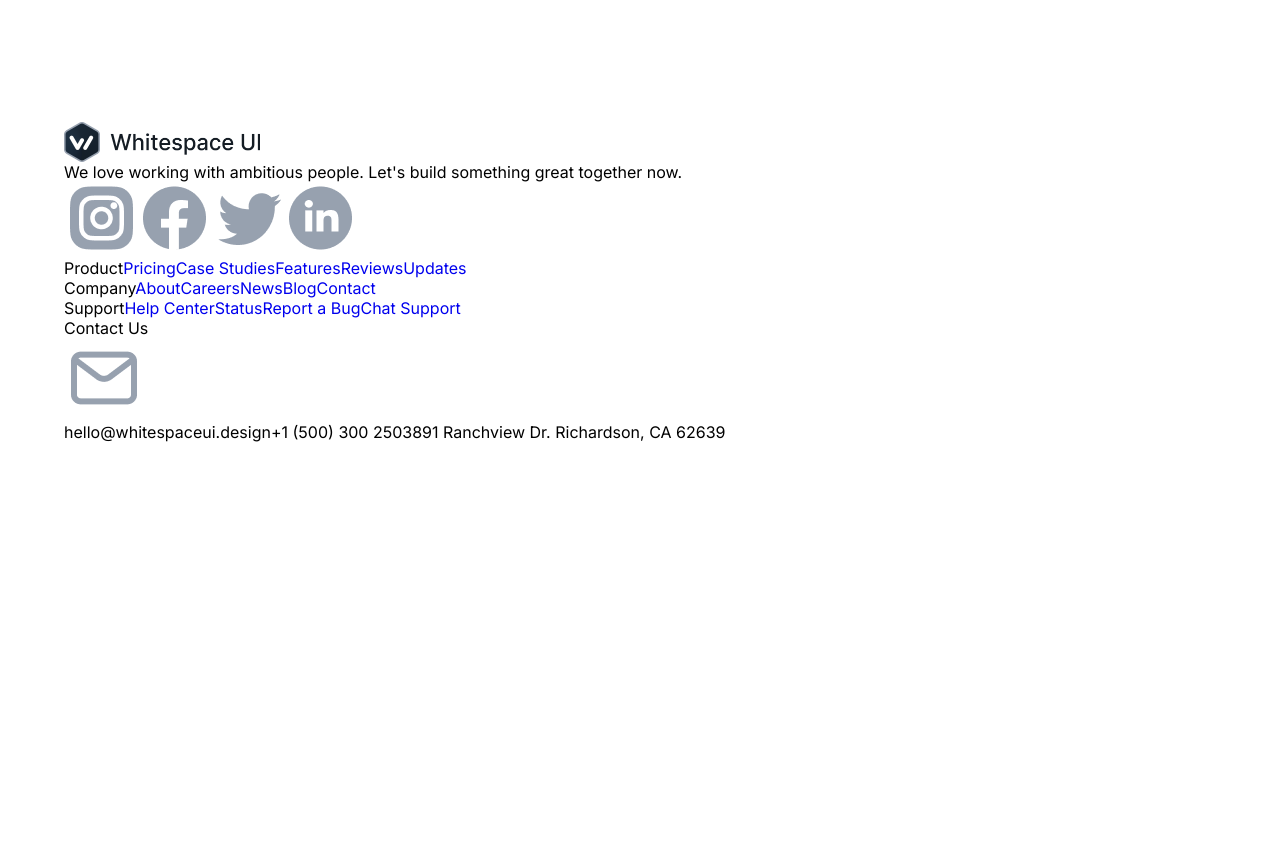
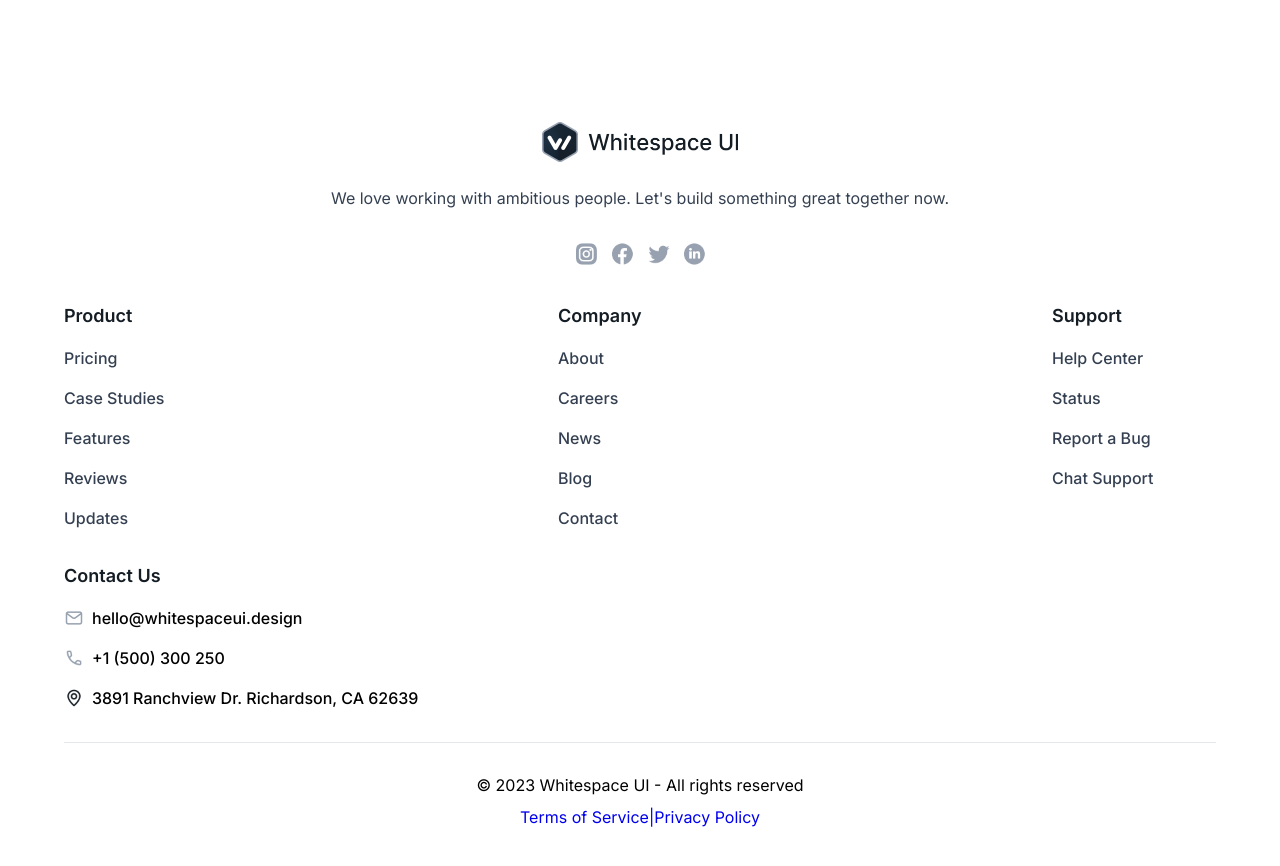
Before and after one commit to vizaanandyaa/whitespace-ui, a React (Vite) app: page / in a window 1280 px wide. Shown: the part 4820-5686 px from the top of the page. Before the commit the page ends 5342 px from the top, so only its background shows below. Built offline with nearby package versions, Linux system fonts and the light colour scheme.

Commit message:
footer progress

```diff
--- a/src/component/Footer.jsx
+++ b/src/component/Footer.jsx
@@ -4,62 +4,109 @@ import linkedin from "../assets/footer/linkedin.png";
 import facebook from "../assets/footer/facebook.png";
 import twitter from "../assets/footer/twitter.png";
 import instagram from "../assets/footer/instagram.png";
-import email from '../assets/footer/Email.png'
-import phone from '../assets/footer/Phone.png'
-import location from '../assets/footer/Location Point.png'
+import email from "../assets/footer/Email.png";
+import phone from "../assets/footer/Phone.png";
+import location from "../assets/footer/Location Point.png";
 
-function Footer(){
-    let socmedlinks = [{img: instagram, link:'https://www.instagram.com/'},{img:facebook,link:'https://www.facebook.com/'},{img:twitter,link:'https://www.twitter.com/'}, {img:linkedin,link:'https://www.linkedin.com/'}];
-    let footerLinks = [{title: 'Product', item:['Pricing','Case Studies','Features','Reviews','Updates']}, {title: 'Company', item:['About','Careers','News','Blog','Contact']}, {title: 'Support', item:['Help Center','Status','Report a Bug','Chat Support']}]
-    let footerContacts =[{item:['hello@whitespaceui.design','+1 (500) 300 250','3891 Ranchview Dr. Richardson, CA 62639'],icon:email,phone,location}]
+function Footer() {
+  let socmedlinks = [
+    { img: instagram, link: "https://www.instagram.com/" },
+    { img: facebook, link: "https://www.facebook.com/" },
+    { img: twitter, link: "https://www.twitter.com/" },
+    { img: linkedin, link: "https://www.linkedin.com/" },
+  ];
+  let footerLinks = [
+    {
+      title: "Product",
+      item: ["Pricing", "Case Studies", "Features", "Reviews", "Updates"],
+    },
+    { title: "Company", item: ["About", "Careers", "News", "Blog", "Contact"] },
+    {
+      title: "Support",
+      item: ["Help Center", "Status", "Report a Bug", "Chat Support"],
+    },
+  ];
+  let footerContacts = [
+    { item: "hello@whitespaceui.design", icon: email },
+    { item: "+1 (500) 300 250", icon: phone },
+    { item: "3891 Ranchview Dr. Richardson, CA 62639", icon: location },
+  ];
+  let footnoteLinks = ['Terms of Service', 'Privacy Policy']
 
-    return(
+  return (
     <>
       <footer className="compo footer container">
         <div className="footer-headline">
-                    <a className="logo">
+          <a className="logo footer-logo">
             <img className="logo-img" src={logo} alt="logo" />
             <img className="logo-text" src={logoText} alt="logotext" />
           </a>
-                    <p>We love working with ambitious people. Let's build something great together now.</p>
-                    <div className="footer-link">
-                        {socmedlinks.map((socmedlink,index)=>{
+          <p className="footer-desc">
+            We love working with ambitious people. Let's build something great
+            together now.
+          </p>
+          <div className="footer-socmed">
+            {socmedlinks.map((socmedlink, index) => {
+              return (
+                <a href={socmedlink.link} key={index}>
+                  <img className="footer-socmed-icon" src={socmedlink.img} alt="socmed-icon" />
+                </a>
+              );
+            })}
+          </div>
+        </div>
+        <div className="footer-contents">
+          <div className="footer-links">
+            {footerLinks.map((footerLink, index) => {
+              return (
+                <div className="footer-link" key={index}>
+                  <span className="footer-contents-title">
+                    {footerLink.title}
+                  </span>
+                  <div className="footer-contents-item">
+                    {footerLink.item.map((item, index) => {
+                        return (
+                        <a href="#" key={index}>
+                            {item}
+                        </a>
+                        );
+                    })}
+                  </div>
+                </div>
+              );
+            })}
+          </div>
+          <div className="footer-contacts">
+            <span className="footer-contents-title">Contact Us</span>
+            <div className="footer-contact-item">
+                {footerContacts.map((footerContact, index) => {
+                return (
+                    <div className="footer-contact" key={index}>
+                    <img src={footerContact.icon} />
+                    <p>{footerContact.item}</p>
+                    </div>
+                );
+                })}
+            </div>
+          </div>
+        </div>
+        <div className="footer-footnote">
+            <span className="footer-footnote-title">
+                © 2023 Whitespace UI - All rights reserved
+            </span>
+            <div className="footnote-child">
+                {footnoteLinks.map((footnoteLink,index)=>{
                     return(
-                                <a href={socmedlink.link} key={index}>
-                                    <img src={socmedlink.img} alt="socmed-icon" />
+                        <a key={index} href="#">
+                            {footnoteLinks.length - index > 0 && index !== 0 ? '|' + footnoteLink : footnoteLink}
                         </a>
                     )
                 })}
             </div>
         </div>
-                <div className="footer-contents">
-                    <div className="footer-links">
-                        {footerLinks.map((footerLink,index)=>{
-                            return(
-                                <div className="footer-link" key={index}>
-                                    <span className="footer-contents-title">{footerLink.title}</span>
-
-                                    <a className="footer-contents-item" href="#">{footerLink.item}</a>
-                                </div>
-                            )
-                        })}
-                    </div>
-                    <div className="footer-contacts">
-                        <span className="footer-contents-title">Contact Us</span>
-                        {footerContacts.map((footerContact,index)=>{
-                            return(
-                                <div className="footer-contact" key={index}>
-                                    <img src={footerContact.icon}/>
-                                    <p>{footerContact.item}</p>
-                                </div>
-                            )
-                        })}
-                    </div>
-                </div>
-                <div className="footer-footnote"></div>
       </footer>
     </>
-    )
+  );
 }
 
 export default Footer;
--- a/src/scss/footer.scss
+++ b/src/scss/footer.scss
@@ -1 +1,106 @@
 @import './color.scss';
+
+.footer-logo{
+    justify-content: center;
+    margin-bottom: 24px;
+}
+
+.footer-desc{
+    text-align: center;
+    font-weight: 400;
+    font-size: 16px;
+    line-height: 24px;
+    margin-bottom: 32px;
+    color: $lightblack;
+}
+
+.footer-socmed{
+    display: flex;
+    justify-content: center;
+    gap: 12px;
+}
+
+.footer-socmed a{
+    width: 24px;
+}
+
+.footer-socmed-icon{
+    width: 100%;
+}
+
+.footer-headline{
+    margin-bottom: 32px;
+}
+
+.footer-links{
+    display: flex;
+    flex-wrap: wrap;
+    justify-content: space-between;
+}
+
+.footer-link{
+    margin-bottom: 32px;
+    @media (min-width:378px){
+        width: 164px;
+    }
+}
+
+.footer-contents{
+    padding-bottom: 32px;
+    border-bottom: 1px solid $lightgrey;
+    margin-bottom: 32px;
+}
+
+.footer-contents-title{
+    margin-bottom: 16px;
+    display: block;
+    color: $lightblack2;
+    font-weight: 600;
+    font-size: 18px;
+    line-height: 28px;
+}
+
+.footer-contents-item{
+    display: flex;
+    flex-direction: column;
+    gap: 16px;
+}
+
+.footer-contents-item a{
+    font-weight: 500;
+    font-size: 16px;
+    line-height: 24px;
+    color: $lightblack;
+}
+
+.footer-contact-item{
+    display: flex;
+    flex-direction: column;
+    gap: 16px;
+}
+
+.footer-contact{
+    display: flex;
+    gap: 8px;
+    align-items: center;
+}
+
+
+.footer-contact img{
+    width: 20px;
+}
+
+.footer-contact p{
+    font-weight: 500;
+    font-size: 16px;
+    line-height: 24px;
+}
+
+.footer-footnote{
+    text-align: center;
+}
+
+.footer-footnote-title{
+    display: block;
+    margin-bottom: 12px;
+}
```
Lines whose indentation alone changed are shown as unchanged.
